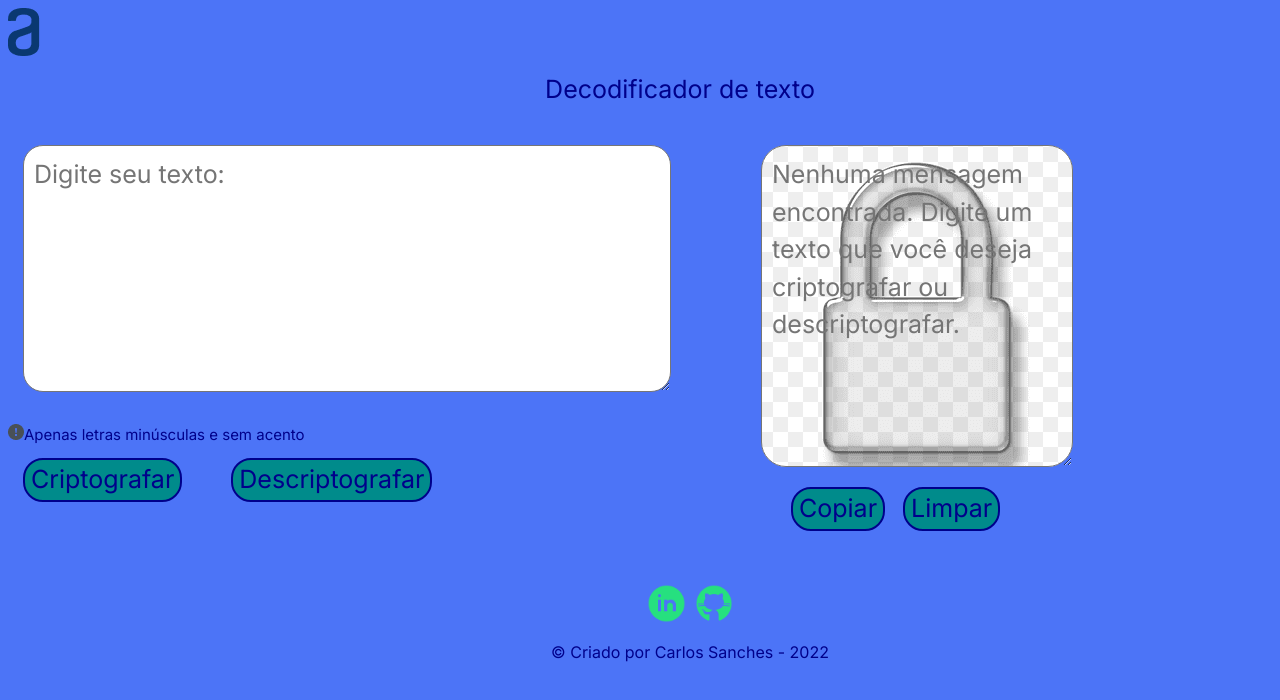
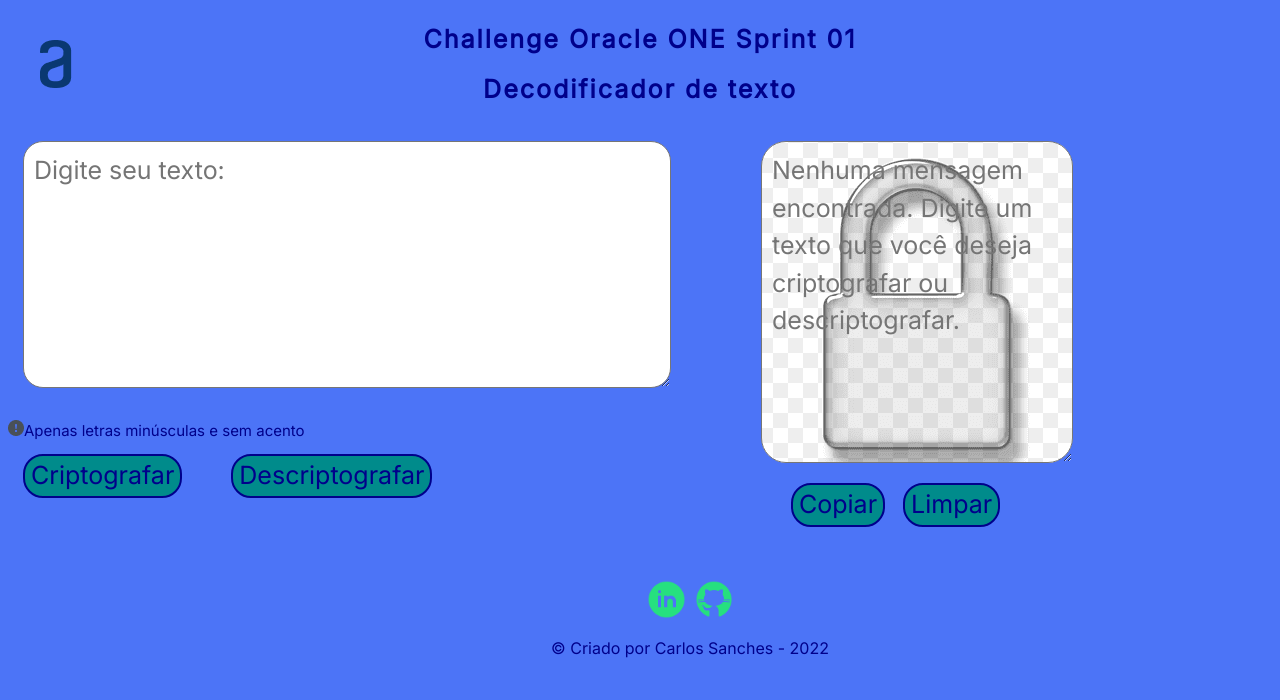
Before and after one commit to carlosedsanches/Decodificador-, a plain HTML site: page index.html in a window 1280 px wide. Drawn offline with Linux system fonts and the light colour scheme.

Commit message:
atualização 1.0

```diff
--- a/index.html
+++ b/index.html
@@ -10,8 +10,11 @@
 </head>
 <body>
     <header>
-        <img src="./Imagens/logoalura.png" alt="Logo da Alura com a inicial da letra a">
-        <h1 class="titulo">Decodificador de texto</h1>
+        <h1>
+            <a href="https://www.alura.com.br" class="logo" target="_blank"><img src="./Imagens/logoalura.png" alt="Logo da Alura"></a>
+        </h1>
+        <h2>Challenge Oracle ONE Sprint 01</h2>
+        <h3>Decodificador de texto</h3>
     </header>
     <main class="main">
         <section>
--- a/style.css
+++ b/style.css
@@ -28,6 +28,39 @@ body {
     font-size: 25px;
 
 }
+
+.logo {
+    display: flex;
+    flex-direction: column;
+    align-items: flex-start;
+    padding: 0px;
+    gap: 40px;
+    position: absolute;
+    width: 120px;
+    height: 48px;
+    left: 40px;
+    top: 40px;
+
+}
+
+h2 {
+    font-size: 25px;
+	letter-spacing: 2px;
+	color: darkblue;
+	margin: 0.5em 0.10em 0.5em 0.10em;
+	text-align: center;
+	font-weight: bold;
+}
+
+h3 {
+    font-size: 25px;
+	letter-spacing: 2px;
+	color: darkblue;
+	margin: 0.5em 0.10em 0.5em 0.10em;
+	text-align: center;
+	font-weight: bold;
+}
+
 
 
 .input-texto {
```
